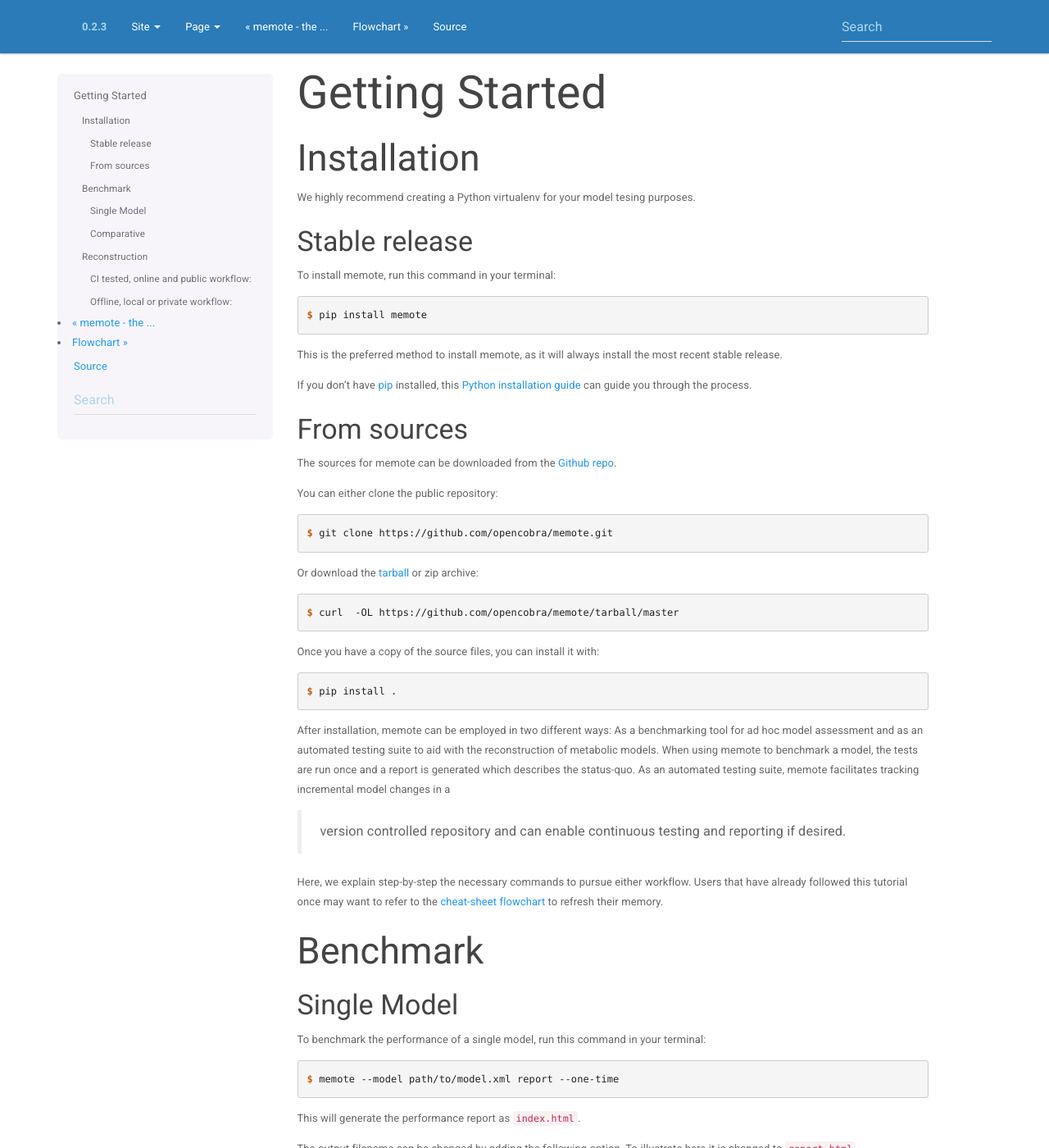
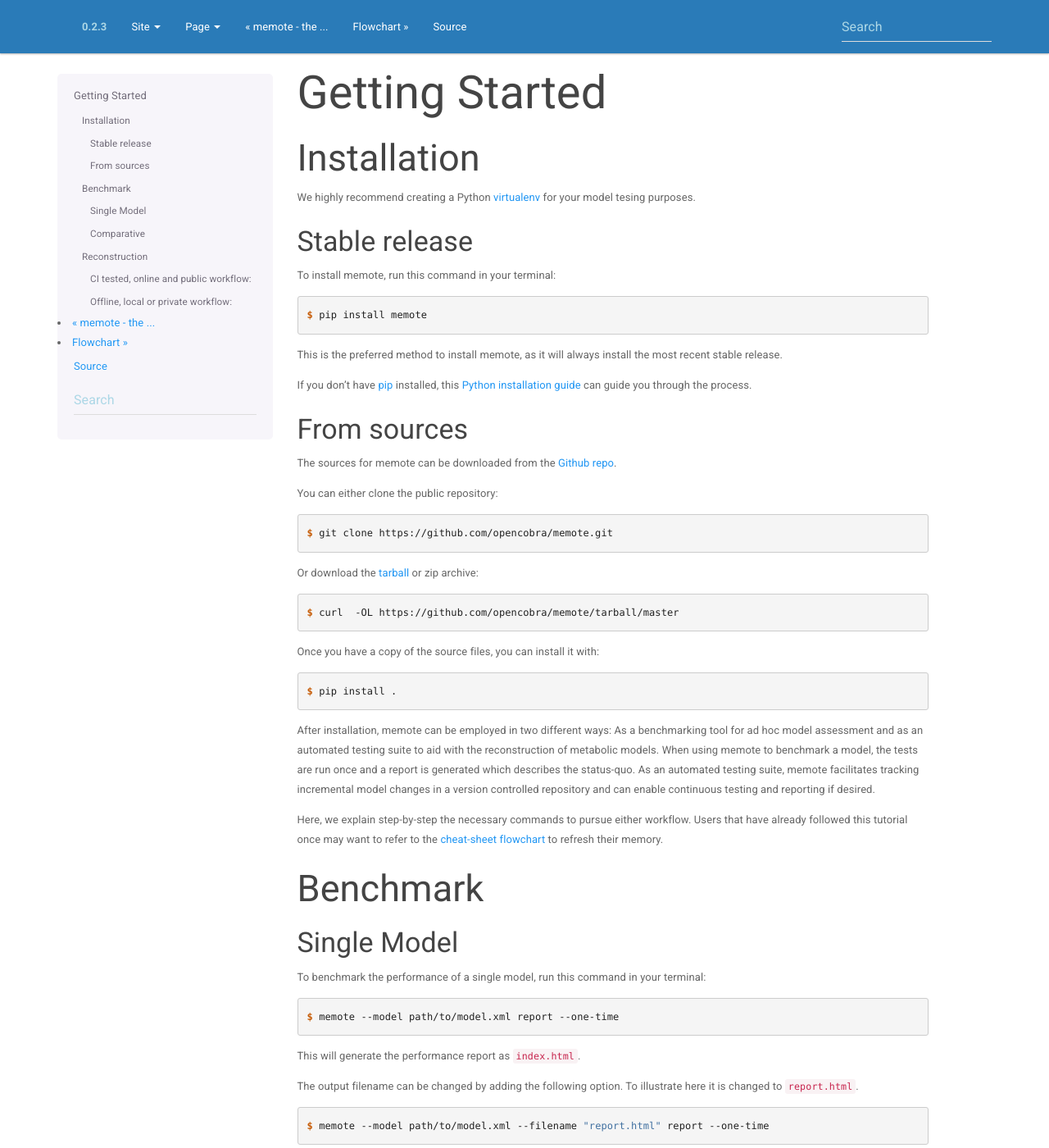
Before and after one commit to opencobra/memote, a Sphinx documentation site: the page built from docs/getting_started.rst, in a window 1280 px wide and 1400 px high. Shown: the whole window at 82% size. Built offline with Sphinx 7.4.7, drawn with Linux system fonts in a browser that asks for light colours; part of the change alters nothing that is shown; some of the changed text lies outside the part shown.

```diff
--- a/docs/getting_started.rst
+++ b/docs/getting_started.rst
@@ -7,7 +7,9 @@ Getting Started
 Installation
 ============
 
-We highly recommend creating a Python virtualenv for your model tesing purposes.
+We highly recommend creating a Python `virtualenv`_ for your model tesing purposes.
+
+.. _virtualenv: http://docs.python-guide.org/en/latest/dev/virtualenvs/
 
 Stable release
 --------------
@@ -61,9 +63,8 @@ with the reconstruction of metabolic models. When using memote to benchmark a
 model, the tests are run once and a report is generated which describes the
 status-quo.
 As an automated testing suite, memote facilitates tracking incremental model
-changes in a
- version controlled repository and can enable continuous testing and
- reporting if desired.
+changes in a version controlled repository and can enable continuous testing and
+reporting if desired.
 
 Here, we explain step-by-step the necessary commands to pursue either workflow.
 Users that have already followed this tutorial once may want to refer to the
@@ -138,7 +139,10 @@ repository has been created under either the user's GitHub or GitLab account.
 To enable continuous integration via Travis CI the following command is
 executed:
 
-**This functionality is coming soon, a manual workaround is outlined in the `cookiecutter-memote readme`_**
+**This functionality is coming soon, a manual workaround is outlined in the `cookiecutter-memote readme`_ .**
+
+.. _cookiecutter-memote readme: https://github.com/opencobra/cookiecutter-memote
+
 .. code-block:: console
 
     $ memote online
@@ -147,15 +151,14 @@ Now, after each edit to the model in the repository, the user can generate
 an update to the continuous model report shown at the project's gh-pages
 branch by saving the changes with the following command:
 
-**This functionality is coming soon, for now please utilize the steps outlined for advanced users**
+**This functionality is coming soon, for now please utilize the steps outlined for advanced users.**
+
 .. code-block:: console
 
     $ memote save
 
-For advanced users: `memote save` is the equivalent of executing `git add`,
+For advanced users: `memote save` is the equivalent of executing `git add .`,
 `git commit` and `git push` in sequence.
-
-.. _cookiecutter-memote readme: https://github.com/opencobra/cookiecutter-memote
 
 Offline, local or private workflow:
 -----------------------------------
```
